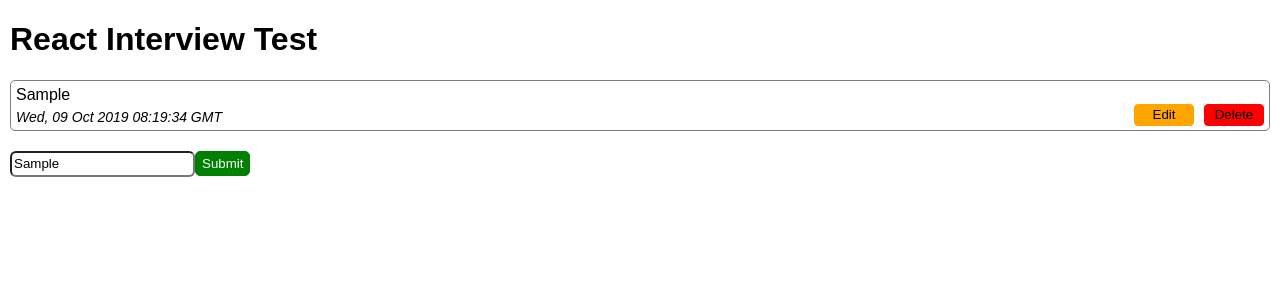
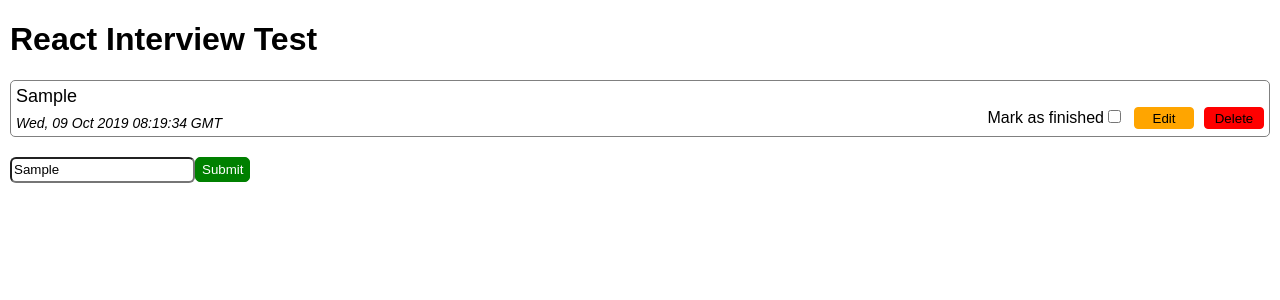
Before and after one commit to danashurst/react-todo-kata, a React (Create React App) app: page / in a window 1280 px wide. Both pictures are taken after typing "Sample" into the empty fields and a click on the button "Submit". Shown: the top 300 px of the page. Built offline with nearby package versions, Linux system fonts and the light colour scheme.

Commit message:
Created sass files for their components and moved code out of other sass files that weren't relevant to that component into their own files. Added ability to edit and complete a task.

```diff
--- a/src/components/item-actions/item-actions.js
+++ b/src/components/item-actions/item-actions.js
@@ -1,6 +1,7 @@
 import React from 'react';
+import './item-actions.scss';
 
-const ItemActions = ({item, onUpdate, onEdit, onDelete}) => {
+const ItemActions = ({item, onUpdate, onEdit, onDelete, onComplete}) => {
     const onUpdateClick = (itemId) => {
         onUpdate(itemId);
     };
@@ -13,13 +14,27 @@ const ItemActions = ({item, onUpdate, onEdit, onDelete}) => {
         onEdit(itemId);
     };
 
+    const onCompleteClick = (e, itemId) => {
+        onComplete(itemId, e.target.checked);
+    };
+
     return (
         <div className='item-change-container'>
+            {item.completed ? 'Mark as unfinished' : 'Mark as finished'}
+            <input
+                type='checkbox'
+                onChange={(e) => onCompleteClick(e, item.id)}
+                value={item.completed} />
+
             {
                 item.isEditing ?
-                <button className='item-change-update' onClick={() => onUpdateClick(item.id)}>Update</button>
+                <button
+                    className='item-change-update'
+                    onClick={() => onUpdateClick(item.id)}>Update</button>
             :
-                <button className='item-change-edit' onClick={() => onEditClick(item.id)}>Edit</button>
+                <button
+                    className='item-change-edit'
+                    onClick={() => onEditClick(item.id)}>Edit</button>
             }
 
             <button className='item-change-delete' onClick={() => onDeleteClick(item.id)}>Delete</button>
--- /dev/null
+++ b/src/components/item-actions/item-actions.scss
@@ -0,0 +1,28 @@
+.item-change-container {
+    float: right;
+}
+
+.item-change-edit, .item-change-delete, .item-change-update {
+    border-radius: 4px;
+    height: 22px;
+    width: 60px;
+}
+
+.item-change-edit {
+    border: 1px solid orange;
+    background-color: orange;
+}
+
+.item-change-delete {
+    border: 1px solid red;
+    background-color: red;
+}
+
+.item-change-update {
+    border: 1px solid #28c728;
+    background-color: #28c728;
+}
+
+.item-change-container button:not(:first-child) {
+    margin-left: 10px;
+}
--- a/src/components/item-list/item-list.js
+++ b/src/components/item-list/item-list.js
@@ -3,7 +3,8 @@ import { ToDoListContext } from '../../contexts';
 import {
     TODO_ITEM_REMOVE,
     TODO_ITEM_UPDATE,
-    TODO_ITEM_EDIT
+    TODO_ITEM_EDIT,
+    TODO_ITEM_COMPLETED
 } from '../../reducers/action-types';
 import ItemMessage from '../item-message/item-message';
 import './item-list.scss';
@@ -33,15 +34,24 @@ const ItemList = () => {
         });
     };
 
+    const onComplete = (itemId, completed) => {
+        todoItemsListDispatch({
+            type: TODO_ITEM_COMPLETED,
+            id: itemId,
+            completed
+        });
+    };
+
     return (
         todoItemsListState.map((item, index) => {
             return (
-                <div className='item-container' key={index}>
+                <div className={`${item.completed ? 'item-container-completed' : 'item-container'}`} key={index}>
                     <ItemMessage
                         item={item}
                         onUpdate={onUpdate}
                         onDelete={onDelete}
-                        onEdit={onEdit} />
+                        onEdit={onEdit}
+                        onComplete={onComplete} />
                     <div className='item-created'>{item.created.toGMTString()}</div>
                 </div>
             )
--- a/src/components/item-list/item-list.scss
+++ b/src/components/item-list/item-list.scss
@@ -1,44 +1,20 @@
-.item-container {
+.item-container, .item-container-completed {
     padding: 5px;
     border: 1px solid grey;
     border-radius: 5px;
+}
+
+.item-container-completed {
+    border: 1px solid #94f18f;
+    background-color: #94f18f;
 }
 
 .item-container:not(:first-child) {
     margin-top: 10px;
 }
 
-.item-change-container {
-    float: right;
-}
-
-.item-change-edit, .item-change-delete, .item-change-update {
-    border-radius: 4px;
-    height: 22px;
-    width: 60px;
-}
-
-.item-change-edit {
-    border: 1px solid orange;
-    background-color: orange;
-}
-
-.item-change-delete {
-    border: 1px solid red;
-    background-color: red;
-}
-
-.item-change-update {
-    border: 1px solid #28c728;
-    background-color: #28c728;
-}
-
-.item-change-container button:not(:first-child) {
-    margin-left: 10px;
-}
-
 .item-created {
-    padding-top: 5px;
+    padding-top: 8px;
     font-size: 14px;
     font-style: italic;
 }
--- a/src/components/item-message/item-message.js
+++ b/src/components/item-message/item-message.js
@@ -1,7 +1,8 @@
 import React, { useState } from 'react';
 import ItemActions from '../item-actions/item-actions';
+import './item-message.scss';
 
-const ItemMessage = ({item, onUpdate, onDelete, onEdit}) => {
+const ItemMessage = ({item, onUpdate, onDelete, onEdit, onComplete}) => {
     const [state, setState] = useState(item.message);
 
     const onChange = (e) => {
@@ -20,6 +21,10 @@ const ItemMessage = ({item, onUpdate, onDelete, onEdit}) => {
         onEdit(itemId);
     };
 
+    const onCompletedClick = (itemId, completed) => {
+        onComplete(itemId, completed);
+    };
+
     return (
         <React.Fragment>
             {
@@ -27,14 +32,15 @@ const ItemMessage = ({item, onUpdate, onDelete, onEdit}) => {
                 ?
                     <input className='item-message' onChange={onChange} value={state} />
                 :
-                    <div className="item-message">{item.message}</div>
+                    <div className={`${item.completed ? 'item-message-complete' : 'item-message'}`}>{item.message}</div>
             }
 
             <ItemActions
                 item={item}
                 onUpdate={onUpdateClick}
                 onDelete={onDeleteClick}
-                onEdit={onEditClick} />
+                onEdit={onEditClick}
+                onComplete={onCompletedClick} />
         </React.Fragment>
     )
 };
--- /dev/null
+++ b/src/components/item-message/item-message.scss
@@ -0,0 +1,7 @@
+.item-message, .item-message-complete {
+    font-size: 18px;
+}
+
+.item-message-complete {
+    text-decoration-line: line-through;
+}
--- a/src/reducers/action-types.js
+++ b/src/reducers/action-types.js
@@ -4,3 +4,4 @@ export const TODO_ITEM_ADD = 'TODO_ITEM_ADD';
 export const TODO_ITEM_REMOVE = 'TODO_ITEM_REMOVE';
 export const TODO_ITEM_EDIT = 'TODO_ITEM_EDIT';
 export const TODO_ITEM_UPDATE = 'TODO_ITEM_UPDATE';
+export const TODO_ITEM_COMPLETED = 'TODO_ITEM_COMPLETED';
--- a/src/reducers/todo-items.js
+++ b/src/reducers/todo-items.js
@@ -2,7 +2,8 @@ import {
     TODO_ITEM_ADD,
     TODO_ITEM_REMOVE,
     TODO_ITEM_EDIT,
-    TODO_ITEM_UPDATE
+    TODO_ITEM_UPDATE,
+    TODO_ITEM_COMPLETED
 } from './action-types';
 
 export const todoItemsInitialState = [];
@@ -15,7 +16,8 @@ export default (state = todoItemsInitialState, action) => {
                     id: action.id,
                     message: action.message,
                     created: action.created,
-                    isEditing: false
+                    isEditing: false,
+                    completed: false
                 }
             ];
 
@@ -47,6 +49,16 @@ export default (state = todoItemsInitialState, action) => {
             });
         }
 
+        case TODO_ITEM_COMPLETED: {
+            return state.map((item) => {
+                if (item.id === action.id) {
+                    item.completed = action.completed;
+                }
+
+                return item;
+            });
+        }
+
         default: {
             return state;
         }
```
